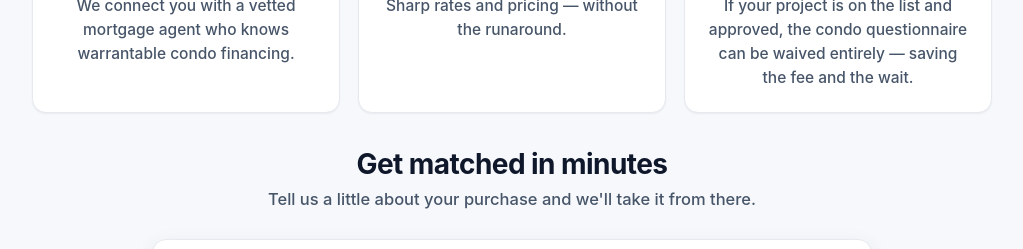
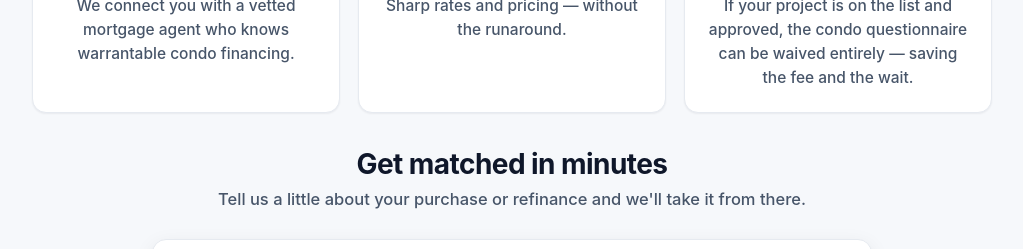
Before and after one commit to Gpober/Condo-Questionaire, a Next.js app: page /next-steps in a window 1280 px wide. Shown: the part 774-1023 px from the top of the page, without its empty margins (128-1151 px from the left). Built offline with nearby package versions, Linux system fonts and the light colour scheme; no server answers.

Commit message:
Add 'or refinance' to next-steps matching prompt
Co-Authored-By: Claude Opus 4.8 <noreply@anthropic.com>
Claude-Session: https://claude.ai/code/session_01NrqZjgUsSQNiGpWRqidQE3

```diff
--- a/app/next-steps/page.tsx
+++ b/app/next-steps/page.tsx
@@ -48,7 +48,7 @@ export default function NextStepsPage() {
 
         <div className="container narrow" style={{ padding: 0 }}>
           <h2 style={{ textAlign: "center" }}>Get matched in minutes</h2>
-          <p className="sub">Tell us a little about your purchase and we&apos;ll take it from there.</p>
+          <p className="sub">Tell us a little about your purchase or refinance and we&apos;ll take it from there.</p>
           <LeadForm />
         </div>
       </section>
```
